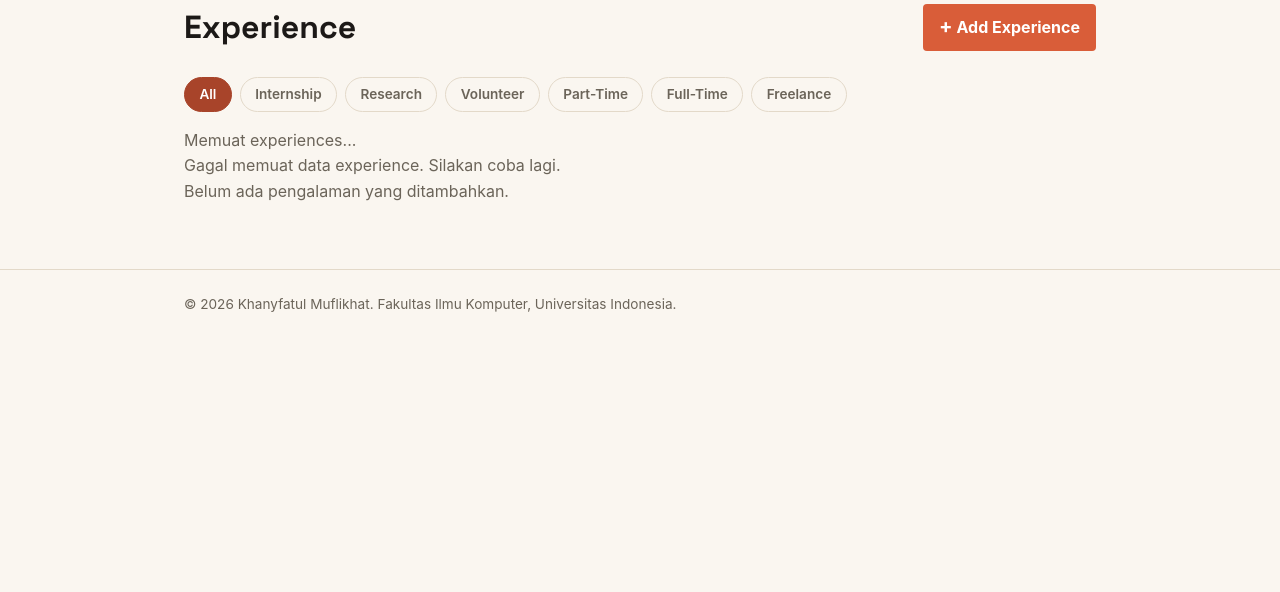
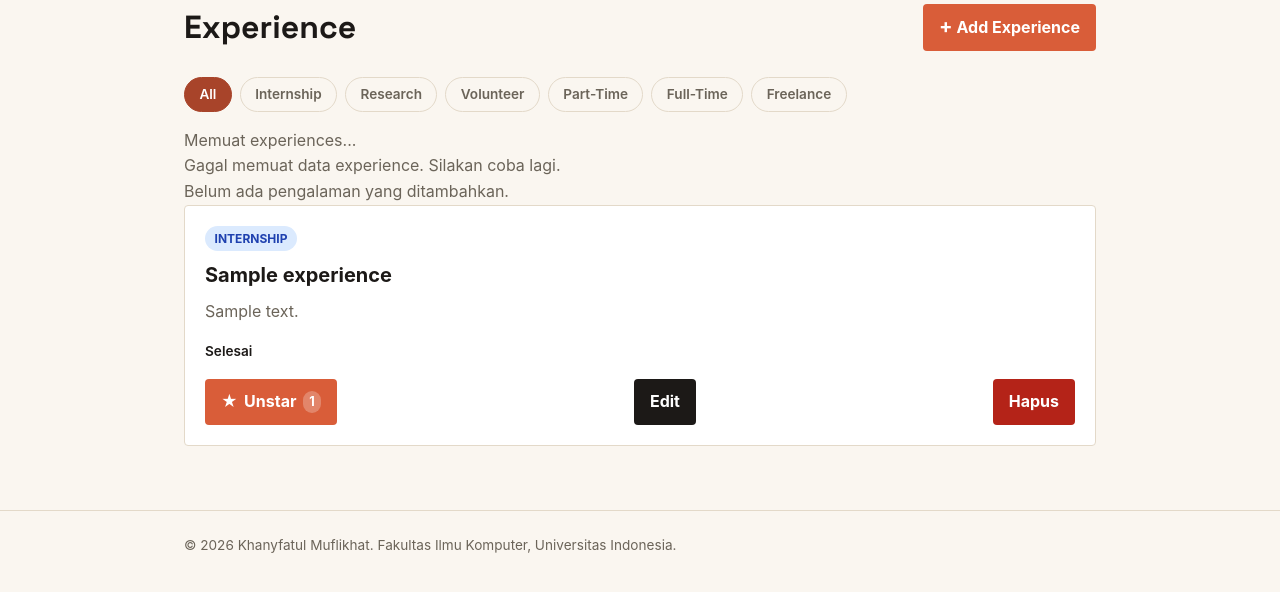
Before and after one commit to KhanyfatulMuflikhat/myportofolio, a Django app: page /experience/ in a window 1280 px wide. Shown: the part 158-750 px from the top of the page. Run offline with Django 5.2, Linux system fonts and the light colour scheme; a user stored in the database is signed in; tables that the repository leaves empty hold one stand-in row (values such as "Sample post").

Commit message:
feat(js): fetch and render experience cards via AJAX with star and role-based actions

```diff
--- a/templates/experience.html
+++ b/templates/experience.html
@@ -32,4 +32,125 @@
             </div>
         </section>
     </main>
+
+<script>
+const EXPERIENCES_ENDPOINT = "{% url 'main:get_experiences_json' %}";
+const IS_SUPERUSER = "{{ user.is_superuser|yesno:'true,false' }}" === "true";
+const CAN_EDIT = "{{ perms.main.change_experience|yesno:'true,false' }}" === "true";
+let experiencesAbortController;
+
+const loadingState = document.getElementById('loading');
+const errorState = document.getElementById('error');
+const emptyState = document.getElementById('empty');
+const gridContainer = document.getElementById('grid');
+const filterContainer = document.getElementById('category-filter');
+
+function displayPageSection({ showLoading = false, showError = false, showEmpty = false, showGrid = false }) {
+    loadingState.classList.toggle('hide', !showLoading);
+    errorState.classList.toggle('hide', !showError);
+    emptyState.classList.toggle('hide', !showEmpty);
+    gridContainer.classList.toggle('hide', !showGrid);
+}
+
+function buildExperienceCardElement(item) {
+    const experience = item.fields;
+    const experienceId = item.pk;
+
+    const articleElement = document.createElement('article');
+    articleElement.className = 'experience-card';
+
+    const deleteUrl = "{% url 'main:delete_experience' '00000000-0000-0000-0000-000000000000' %}"
+        .replace('00000000-0000-0000-0000-000000000000', experienceId);
+    const editUrl = "{% url 'main:update_experience' '00000000-0000-0000-0000-000000000000' %}"
+        .replace('00000000-0000-0000-0000-000000000000', experienceId);
+    const starUrl = "{% url 'main:toggle_star_experience' '00000000-0000-0000-0000-000000000000' %}"
+        .replace('00000000-0000-0000-0000-000000000000', experienceId);
+
+    const editHtml = CAN_EDIT
+        ? `<a href="${editUrl}" class="button button-secondary">Edit</a>`
+        : '';
+
+    const deleteHtml = IS_SUPERUSER
+        ? `<form method="post" action="${deleteUrl}" style="display:inline;">
+            {% csrf_token %}
+            <button type="submit" class="button button-danger" onclick="return confirm('Yakin ingin menghapus experience ini?');">Hapus</button>
+        </form>`
+        : '';
+
+    const isStarredClass = experience.is_starred ? " is-starred" : "";
+    const starText = experience.is_starred ? "Unstar" : "Star";
+    const starTitle = experience.star_count > 0
+        ? `Dibintangi oleh ${experience.starred_by_names}`
+        : "Jadilah yang pertama memberi star";
+
+    const statusText = experience.is_ongoing ? "Sedang berlangsung" : "Selesai";
+
+    articleElement.innerHTML = `
+        <span class="experience-category category-${experience.category}">${experience.category_display}</span>
+        <h2>${experience.title}</h2>
+        <p class="experience-description">${experience.description}</p>
+        <p class="experience-status">${statusText}</p>
+        <div class="project-card-actions">
+            <div class="project-actions">
+                <form method="post" action="${starUrl}" class="star-form">
+                    {% csrf_token %}
+                    <button type="submit" class="button button-star${isStarredClass}" title="${starTitle}">
+                        <span aria-hidden="true">★</span>
+                        ${starText}
+                        <span class="star-count">${experience.star_count}</span>
+                    </button>
+                </form>
+                ${editHtml}
+                ${deleteHtml}
+            </div>
+        </div>
+    `;
+    return articleElement;
+}
+
+async function fetchExperiences(category = "") {
+    if (experiencesAbortController) experiencesAbortController.abort();
+    experiencesAbortController = new AbortController();
+
+    try {
+        displayPageSection({ showLoading: true });
+
+        const url = category ? `${EXPERIENCES_ENDPOINT}?category=${encodeURIComponent(category)}` : EXPERIENCES_ENDPOINT;
+        const response = await fetch(url, {
+            headers: { 'Accept': 'application/json' },
+            signal: experiencesAbortController.signal,
+        });
+
+        if (!response.ok) throw new Error('Failed to fetch data');
+
+        const experienceData = await response.json();
+
+        if (experienceData.length === 0) {
+            displayPageSection({ showEmpty: true });
+        } else {
+            gridContainer.innerHTML = '';
+            experienceData.forEach(item => gridContainer.appendChild(buildExperienceCardElement(item)));
+            displayPageSection({ showGrid: true });
+        }
+    } catch (error) {
+        if (error.name === 'AbortError') return;
+        console.error('Error loading experiences:', error);
+        displayPageSection({ showError: true });
+    }
+}
+
+filterContainer.addEventListener('click', function (e) {
+    const pill = e.target.closest('a[data-category]');
+    if (!pill) return;
+    e.preventDefault();
+
+    filterContainer.querySelectorAll('.filter-pill').forEach(p => p.classList.remove('active'));
+    pill.classList.add('active');
+
+    fetchExperiences(pill.dataset.category);
+});
+
+const initialCategory = new URLSearchParams(window.location.search).get('category') || "";
+fetchExperiences(initialCategory);
+</script>
 {% endblock content %}
```
